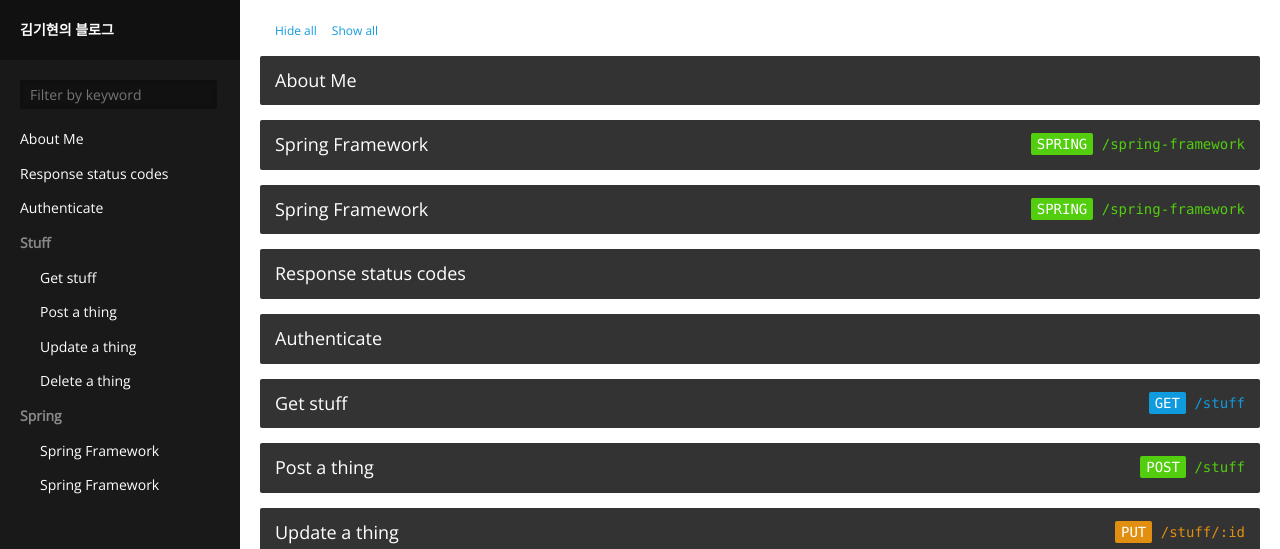
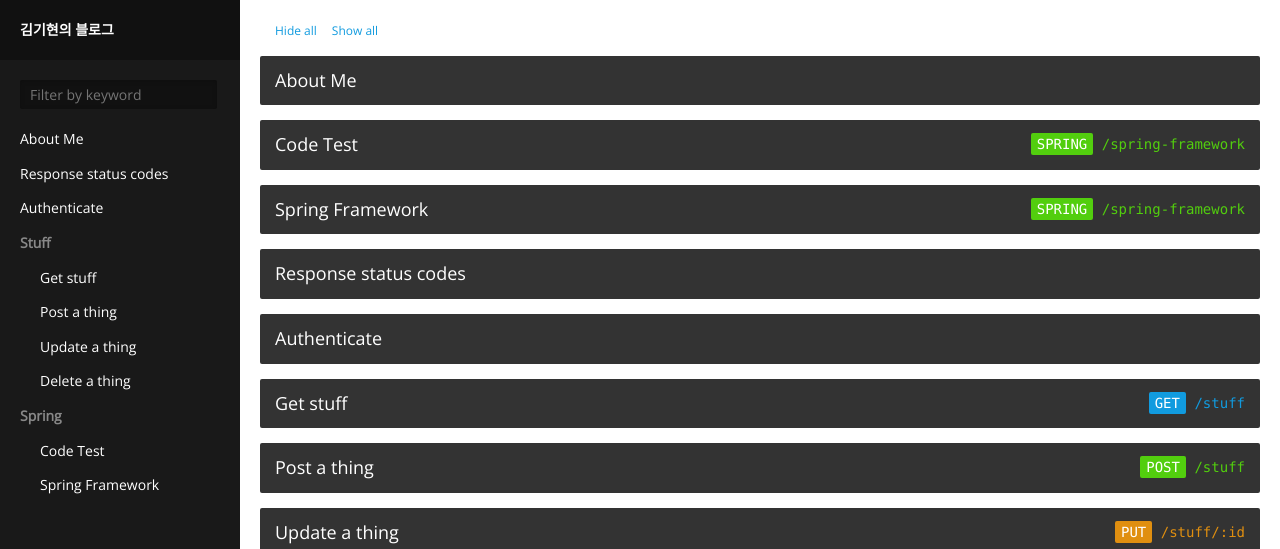
Before and after one commit to KimKiHyun0206/carte, a Jekyll site: the page built from index.html, in a window 1280 px wide. Shown: the top 549 px of the page. Built offline with Jekyll 4.4.1, drawn with Linux system fonts in a browser that asks for light colours.

Commit message:
test : java code

````diff
--- a/_posts/2023-10-13-test.md
+++ b/_posts/2023-10-13-test.md
@@ -1,15 +1,13 @@
 ---
 category: Spring
 url_path: '/spring-framework'
-title: 'Spring Framework'
+title: 'Code Test'
 type: 'SPRING'
 
 layout: null
 ---
 # code Sample
 
-```{
-    public class Sample {
-
-    }
-}```
+```
+asd
+```
````
